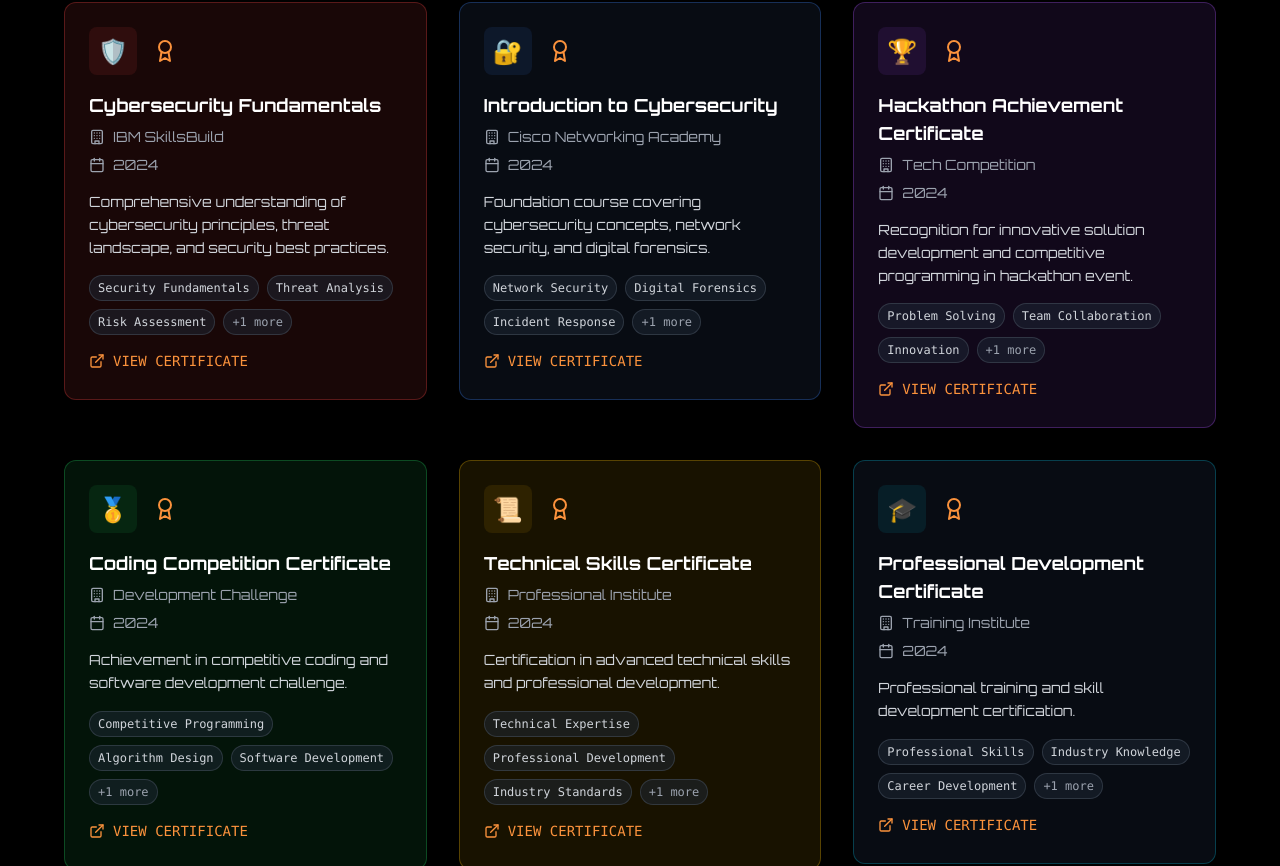
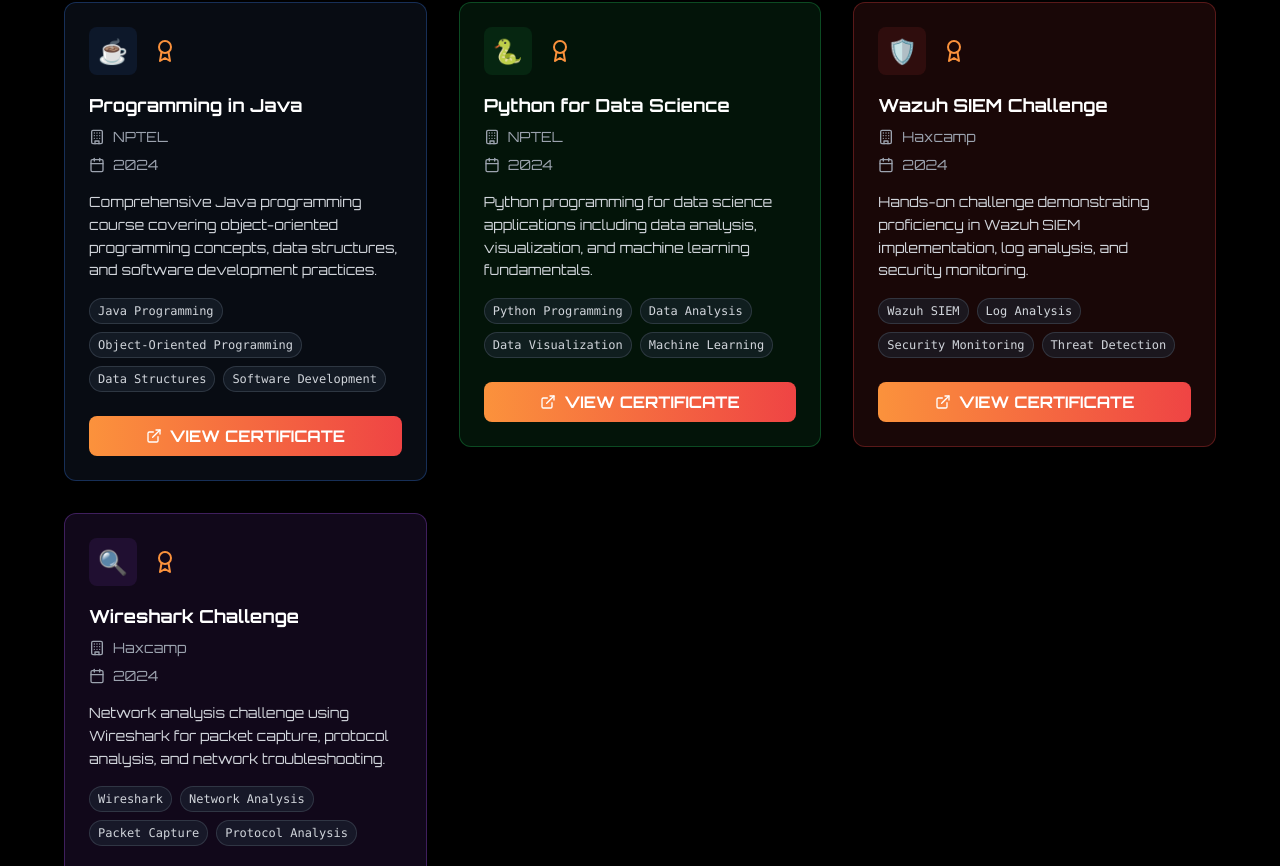
Before and after one commit to JEEVAN2710/portfolio, a React (Vite) app: page / in a window 1280 px wide. Shown: the part 6594-7460 px from the top of the page. Built offline with nearby package versions, Linux system fonts and the light colour scheme.

Commit message:
Update certificates with exact names and remove hover

```diff
--- a/src/components/Certificates.tsx
+++ b/src/components/Certificates.tsx
@@ -1,81 +1,55 @@
-import React, { useState } from 'react';
+import React from 'react';
 import { Award, ExternalLink, Calendar, Building } from 'lucide-react';
 
 const Certificates = () => {
-  const [selectedCert, setSelectedCert] = useState<string | null>(null);
-
   const certificates = [
     {
-      id: 'cybersecurity-fundamentals',
-      title: 'Cybersecurity Fundamentals',
-      issuer: 'IBM SkillsBuild',
+      id: 'programming-java-nptel',
+      title: 'Programming in Java',
+      issuer: 'NPTEL',
+      date: '2024',
+      category: 'Programming',
+      description: 'Comprehensive Java programming course covering object-oriented programming concepts, data structures, and software development practices.',
+      skills: ['Java Programming', 'Object-Oriented Programming', 'Data Structures', 'Software Development'],
+      link: 'https://drive.google.com/file/d/1_WzKEgfEGMnYcqtePjykBfO4_zLAPizg/view?usp=drive_link',
+      color: 'blue',
+      icon: '☕'
+    },
+    {
+      id: 'python-data-science-nptel',
+      title: 'Python for Data Science',
+      issuer: 'NPTEL',
+      date: '2024',
+      category: 'Data Science',
+      description: 'Python programming for data science applications including data analysis, visualization, and machine learning fundamentals.',
+      skills: ['Python Programming', 'Data Analysis', 'Data Visualization', 'Machine Learning'],
+      link: 'https://drive.google.com/file/d/10SIvlFZo4IqEYuISj80Szr0wVEyL2JZ2/view?usp=drive_link',
+      color: 'green',
+      icon: '🐍'
+    },
+    {
+      id: 'wazuh-siem-challenge',
+      title: 'Wazuh SIEM Challenge',
+      issuer: 'Haxcamp',
       date: '2024',
       category: 'Cybersecurity',
-      description: 'Comprehensive understanding of cybersecurity principles, threat landscape, and security best practices.',
-      skills: ['Security Fundamentals', 'Threat Analysis', 'Risk Assessment', 'Security Policies'],
-      link: 'https://drive.google.com/file/d/1_WzKEgfEGMnYcqtePjykBfO4_zLAPizg/view',
+      description: 'Hands-on challenge demonstrating proficiency in Wazuh SIEM implementation, log analysis, and security monitoring.',
+      skills: ['Wazuh SIEM', 'Log Analysis', 'Security Monitoring', 'Threat Detection'],
+      link: 'https://drive.google.com/file/d/14qbycyWFyfIaE-F3utPubv-x1mviTqYt/view?usp=drive_link',
       color: 'red',
       icon: '🛡️'
     },
     {
-      id: 'introduction-cybersecurity',
-      title: 'Introduction to Cybersecurity',
-      issuer: 'Cisco Networking Academy',
+      id: 'wireshark-challenge',
+      title: 'Wireshark Challenge',
+      issuer: 'Haxcamp',
       date: '2024',
       category: 'Cybersecurity',
-      description: 'Foundation course covering cybersecurity concepts, network security, and digital forensics.',
-      skills: ['Network Security', 'Digital Forensics', 'Incident Response', 'Security Tools'],
-      link: 'https://drive.google.com/file/d/10SIvlFZo4IqEYuISj80Szr0wVEyL2JZ2/view',
-      color: 'blue',
-      icon: '🔐'
-    },
-    {
-      id: 'hackathon-certificate-1',
-      title: 'Hackathon Achievement Certificate',
-      issuer: 'Tech Competition',
-      date: '2024',
-      category: 'Hackathon',
-      description: 'Recognition for innovative solution development and competitive programming in hackathon event.',
-      skills: ['Problem Solving', 'Team Collaboration', 'Innovation', 'Time Management'],
-      link: 'https://drive.google.com/file/d/1-MOfRw31KmtXlTfEY3SwPNAjbT7SMhNc/view?usp=sharing',
+      description: 'Network analysis challenge using Wireshark for packet capture, protocol analysis, and network troubleshooting.',
+      skills: ['Wireshark', 'Network Analysis', 'Packet Capture', 'Protocol Analysis'],
+      link: 'https://drive.google.com/file/d/1b71Amm9X6cZR6u_QgiztFA005Q9T_Ai3/view?usp=drive_link',
       color: 'purple',
-      icon: '🏆'
-    },
-    {
-      id: 'hackathon-certificate-2',
-      title: 'Coding Competition Certificate',
-      issuer: 'Development Challenge',
-      date: '2024',
-      category: 'Hackathon',
-      description: 'Achievement in competitive coding and software development challenge.',
-      skills: ['Competitive Programming', 'Algorithm Design', 'Software Development', 'Innovation'],
-      link: 'https://drive.google.com/file/d/1diSR_Km2TwmhMprCrOrCT6Okv4vUpMEx/view?usp=sharing',
-      color: 'green',
-      icon: '🥇'
-    },
-    {
-      id: 'technical-certificate-1',
-      title: 'Technical Skills Certificate',
-      issuer: 'Professional Institute',
-      date: '2024',
-      category: 'Technical Skills',
-      description: 'Certification in advanced technical skills and professional development.',
-      skills: ['Technical Expertise', 'Professional Development', 'Industry Standards', 'Best Practices'],
-      link: 'https://drive.google.com/file/d/14qbycyWFyfIaE-F3utPubv-x1mviTqYt/view?usp=sharing',
-      color: 'yellow',
-      icon: '📜'
-    },
-    {
-      id: 'technical-certificate-2',
-      title: 'Professional Development Certificate',
-      issuer: 'Training Institute',
-      date: '2024',
-      category: 'Professional Development',
-      description: 'Professional training and skill development certification.',
-      skills: ['Professional Skills', 'Industry Knowledge', 'Career Development', 'Leadership'],
-      link: 'https://drive.google.com/file/d/1b71Amm9X6cZR6u_QgiztFA005Q9T_Ai3/view?usp=sharing',
-      color: 'cyan',
-      icon: '🎓'
+      icon: '🔍'
     }
   ];
 
@@ -121,11 +95,9 @@ const Certificates = () => {
           {certificates.map((cert) => (
             <div
               key={cert.id}
-              className="group relative cursor-pointer"
-              onMouseEnter={() => setSelectedCert(cert.id)}
-              onMouseLeave={() => setSelectedCert(null)}
+              className="group relative"
             >
-              <div className={`relative bg-gray-900/50 border rounded-xl p-6 backdrop-blur-sm transition-all duration-300 hover:scale-105 ${
+              <div className={`relative bg-gray-900/50 border rounded-xl p-6 backdrop-blur-sm transition-all duration-300 ${
                 colorClasses[cert.color as keyof typeof colorClasses]
               }`}>
                 {/* Certificate Icon */}
@@ -159,8 +131,8 @@ const Certificates = () => {
                 </p>
 
                 {/* Skills Tags */}
-                <div className="flex flex-wrap gap-2 mb-4">
-                  {cert.skills.slice(0, 3).map((skill, index) => (
+                <div className="flex flex-wrap gap-2 mb-6">
+                  {cert.skills.map((skill, index) => (
                     <span
                       key={index}
                       className="px-2 py-1 bg-gray-800/50 border border-gray-600/50 rounded-full text-xs font-mono text-gray-300"
@@ -168,11 +140,6 @@ const Certificates = () => {
                       {skill}
                     </span>
                   ))}
-                  {cert.skills.length > 3 && (
-                    <span className="px-2 py-1 bg-gray-800/50 border border-gray-600/50 rounded-full text-xs font-mono text-gray-400">
-                      +{cert.skills.length - 3} more
-                    </span>
-                  )}
                 </div>
 
                 {/* View Certificate Button */}
@@ -180,38 +147,11 @@ const Certificates = () => {
                   href={cert.link}
                   target="_blank"
                   rel="noopener noreferrer"
-                  className="inline-flex items-center space-x-2 text-orange-400 hover:text-orange-300 transition-colors duration-300 font-mono text-sm"
+                  className="inline-flex items-center space-x-2 bg-gradient-to-r from-orange-400 to-red-500 text-white px-4 py-2 rounded-lg font-orbitron font-bold hover:from-orange-500 hover:to-red-600 transition-all duration-300 w-full justify-center"
                 >
                   <ExternalLink className="w-4 h-4" />
                   <span>VIEW CERTIFICATE</span>
                 </a>
-
-                {/* Hover Overlay */}
-                {selectedCert === cert.id && (
-                  <div className="absolute inset-0 bg-black/90 rounded-xl flex items-center justify-center p-6 backdrop-blur-sm">
-                    <div className="text-center">
-                      <div className="text-4xl mb-4">{cert.icon}</div>
-                      <h4 className="font-orbitron text-lg font-bold text-white mb-2">
-                        {cert.title}
-                      </h4>
-                      <p className="text-gray-300 text-sm mb-4">
-                        Issued by {cert.issuer}
-                      </p>
-                      <div className="flex flex-wrap gap-1 justify-center">
-                        {cert.skills.map((skill, index) => (
-                          <span
-                            key={index}
-                            className={`px-2 py-1 rounded-full text-xs font-mono ${
-                              colorClasses[cert.color as keyof typeof colorClasses]
-                            }`}
-                          >
-                            {skill}
-                          </span>
-                        ))}
-                      </div>
-                    </div>
-                  </div>
-                )}
               </div>
             </div>
           ))}
```
